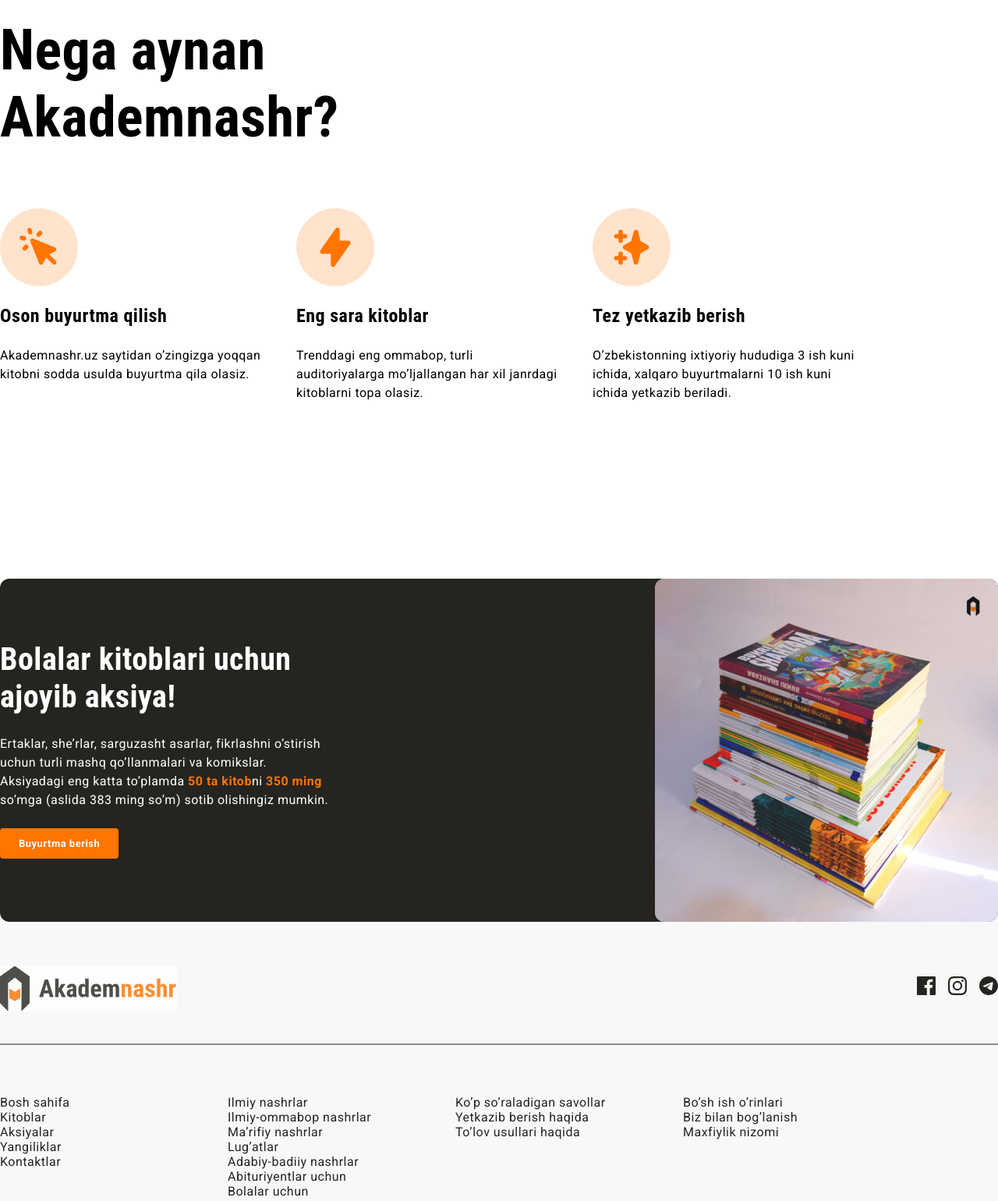
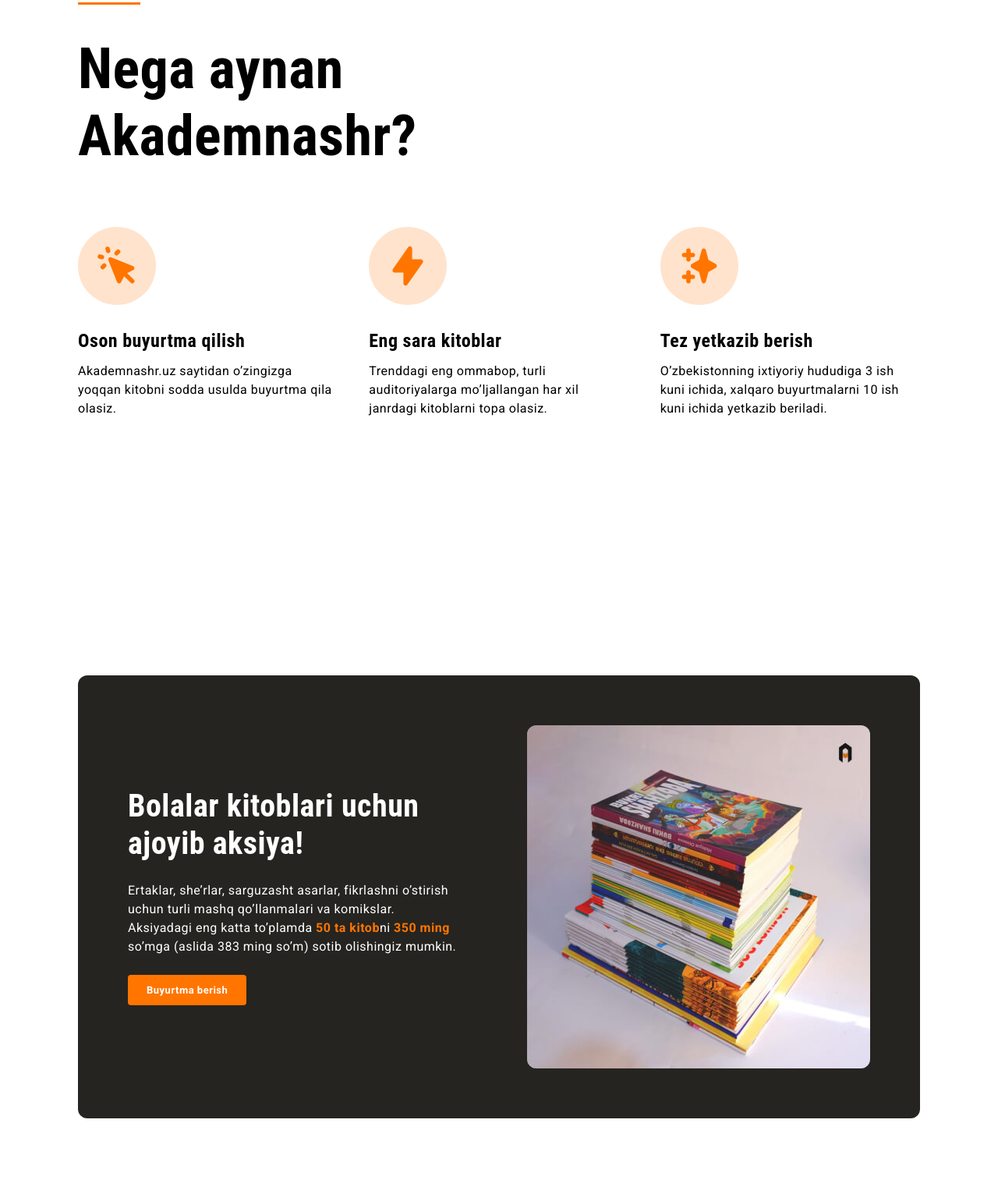
Before and after one commit to JaloliddinGofurov/Akademnashr-birinchi-loyiham, a plain HTML site: page index.html in a window 1280 px wide. Shown: the part 998-2538 px from the top of the page at 78% size. Drawn offline with nearby package versions, Linux system fonts and the light colour scheme.

Commit message:
Add container and margin padding

```diff
--- a/index.html
+++ b/index.html
@@ -17,10 +17,10 @@
 
   <!-- SITE-HEADER -->
   <header class="site-header">
+      <div class="site-header-container container">
         <a class="logo-link" href="index.html">
           <img src="image/logo (1).svg" alt="Akademnashr logo" width="227" height="60">
         </a>
-
           <div class="site-header-actions">
              <!-- SITENAV -->
             <nav>
@@ -33,12 +33,14 @@
             </nav>
             <a class="main-link" href="#">Ro’yxatdan o`tish</a>
           </div>
+      </div>
 
-  </header>
+  </header>hea
 
   <!-- Site Hero -->
   <main>
    <section class="hero">
+      <div class="hero-container container">
         <div class="hero-content">
           <hr class="orange-line">
           <h2 class="hero-heading">Pythonda dasturlash <br>
@@ -47,9 +49,12 @@
             <a class="main-link" href="#">Buyurtma berish</a>
         </div>
          <img class="hero-img" src="image/image 2.jpg" alt="kitob rasmi" width="510" height="510" srcset="image/image 2.jpg 1x, image/image 2@2x.jpg 2x">
+      </div>
       </section>
-        <!--Site main -->
+        <!--
+          FEATURES -->
         <section  class="features">
+          <div class="container">
             <hr class="orange-line">
             <h2 class="features-heading">Nega aynan <br>
               Akademnashr?</h2>
@@ -74,10 +79,13 @@
                   <p class="feature-info">O’zbekistonning ixtiyoriy hududiga 3 ish kuni ichida, xalqaro buyurtmalarni 10 ish kuni ichida yetkazib beriladi.</p>
                 </li>
               </ul>
+          </div>
           </section>
 
         <!-- Aksiya -->
           <section class="promo">
+            <div class="container">
+              <div class="promo-inner">
                 <div class="promo-content">
                   <h2 class="promo-heading">Bolalar kitoblari uchun
                     ajoyib aksiya!</h2>
@@ -87,13 +95,18 @@
                     </div>
                     <a class="main-link" href="#">Buyurtma berish</a>
               </div>
+
                 <!-- Books image-->
                 <img class="promo-img" src="image/sale-img.jpg" alt="sale-image" width="440" height="440">
+              </div>
+            </div>
             </section>
+
   </main>
 
         <!-- Site footer -->
         <footer class="site-footer">
+            <div class="container">
               <div class="site-footer-top">
                 <a class="logo-link" href="index.html">
                   <img class="footer-img" src="image/logo (1).svg" alt="Akademnashr logo" width="227" height="60">
@@ -115,7 +128,6 @@
                 </ul>
               </div>
               <hr class="site-footer-divider">
-
               <!-- LINKLAR -->
                 <div class="site-footer-bottom">
                   <ul class="site-footer-links">
@@ -145,6 +157,7 @@
                     <li><a href="#">Maxfiylik nizomi</a></li>
                   </ul>
                 </div>
+            </div>
 
 
         </footer>
--- a/styles.css
+++ b/styles.css
@@ -1,10 +1,24 @@
+*{
+  box-sizing: border-box;
+}
+
 body {
+  padding: 0;
+  margin: 0;
   font-size: 16px;
   line-height: 1.5;
   font-family: "Roboto", "Arial", sans-serif;
   letter-spacing: 0.5px;
 }
-
+/* Container */
+.container {
+  width: 100%;
+  max-width: 1140px;
+  padding-left: 30px;
+  padding-right: 30px;
+  margin-left: auto;
+  margin-right: auto;
+}
 *:focus {
   outline: 2px dotted #ff7500;
   outline-offset: 3px;
@@ -12,13 +26,15 @@ body {
 
 /*SITE-HEADER*/
 .site-header {
-  display: flex;
-  justify-content: space-between;
-  align-items: center;
   padding-top: 16px;
   padding-bottom: 16px;
   background-color: #fff;
   border-top: 5px solid #ff7500;
+}
+.site-header-container {
+  display: flex;
+  justify-content: space-between;
+  align-items: center;
 }
 
 .logo-link {
@@ -65,7 +81,7 @@ body {
   text-decoration: none;
   text-transform: uppercase;
   transition: color 0.4s ease,
-    opacity 0.4s ease;
+  opacity 0.4s ease;
 }
 
 .sitenav-link:hover {
@@ -99,13 +115,15 @@ body {
 
 /* HERO */
 .hero {
-  display: flex;
-  justify-content: space-between;
-  align-items: center;
   padding-top: 80px;
   padding-bottom: 80px;
   background-color: #252420;
   color: #FFFFFF;
+}
+.hero-container {
+  display: flex;
+  justify-content: space-between;
+  align-items: center;
 }
 
 .hero-content {
@@ -116,6 +134,7 @@ body {
   width: 510px;
   height: 510px;
   border-radius: 8px;
+  box-shadow: 24px 24px 0 0 rgba(255, 117, 0, 0.6);
 }
 
 .orange-line {
@@ -176,23 +195,33 @@ body {
   align-items: center;
   width: 100px;
   height: 100px;
+  margin-bottom: 32px;
   border-radius: 50%;
   background-color: rgba(255, 117, 0, 0.2);
 }
 
 .feature-title {
+  margin-top: 0;
+  margin-bottom: 12px;
   font-size: 24px;
   line-height: 1.2;
   font-family: "Roboto Condensed", "Roboto", "Arial", sans-serif;
 }
 
-
+.feature-info {
+  margin: 0;
+}
 
 /*Promo*/
 .promo {
+padding-top: 120px;
+padding-bottom: 160px;
+}
+.promo-inner {
   display: flex;
   justify-content: space-between;
   align-items: center;
+  padding: 64px;
   border-radius: 12px;
   background-color: #252420;
   color: #fff;
@@ -300,6 +329,12 @@ body {
 .site-footer-links:last-child {
   margin-right: 0;
 }
+.site-footer-links li {
+  margin-bottom: 16px;
+}
+.site-footer-links li:last-child{
+  margin-bottom: 0;
+}
 
 .site-footer-links a {
   text-decoration: none;
```
Lines whose indentation alone changed are shown as unchanged.
